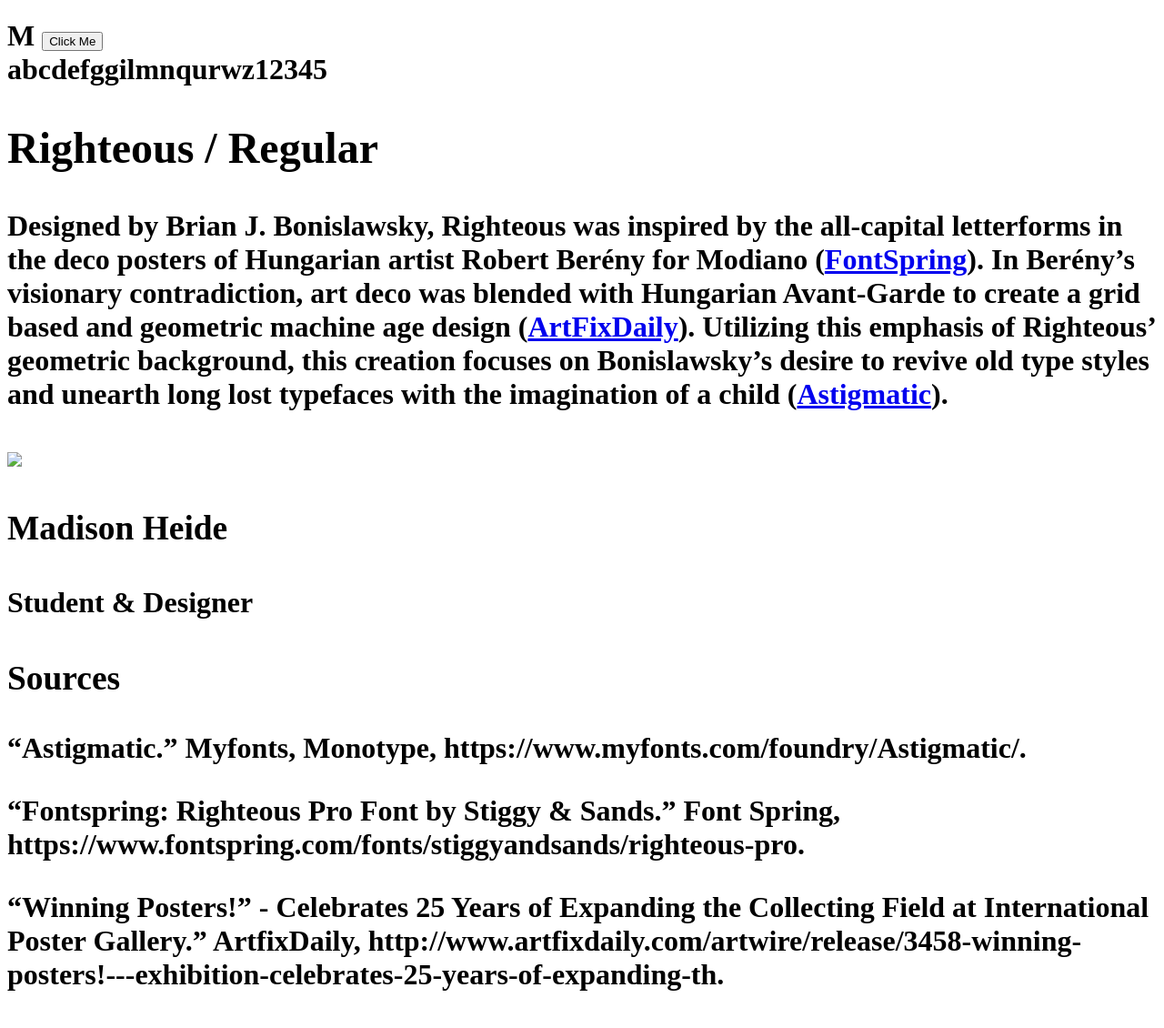
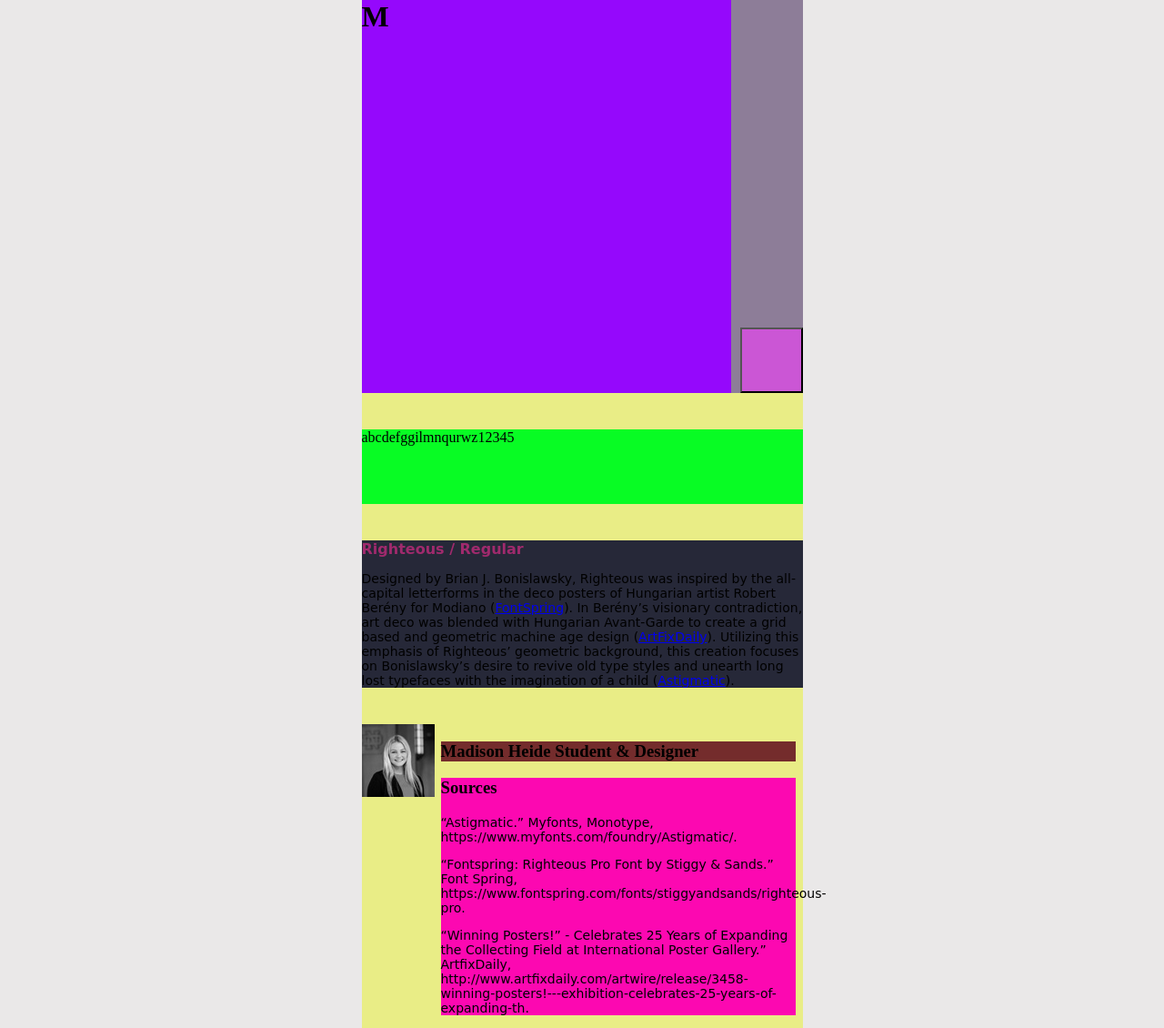
Before and after one commit to mheide7/mheide7.github.io, a plain HTML site: page project-one/wireframe.html in a window 1280 px wide. Shown: the whole page at 91% size. Drawn offline with Linux system fonts and the light colour scheme.

Commit message:
Added Project One

```diff
--- /dev/null
+++ b/project-one/assets/styles.css
@@ -0,0 +1,106 @@
+body {
+    padding: 0;
+    margin: 0;
+    background-color: #EAE8E8;
+    font-size: 16px;
+    font-family: 'Righteous', cursive;
+    color: #A02A6D;
+    line-height: 20px
+}
+
+.container {
+    width: 485px;
+    margin-left: auto;
+    margin-right: auto;
+
+}
+
+h2 {
+    font-size: 26px;
+    font-family: 'Righteous', cursive;
+    color: #5B706E;
+    display: flex;
+    justify-content: center;
+}
+
+.large-letter-group {
+    display: flex;
+    justify-content: center;
+    align-items: flex-end;
+    height: 432px;
+}
+
+.large-letter-group h1 {
+    height: 432px;
+    width:435px;
+    margin-bottom: 0;
+    font-size:200px;
+    font-family: 'Righteous', cursive;
+    text-shadow:
+		-6px -6px 0 #000,
+		6px -6px 0 #000,
+		-6px 6px 0 #000,
+		6px 6px 0 #000;
+}
+
+.large-letter-group button {
+    height: 72px;
+    width:72px;
+    margin-left: 10px;
+    border-radius: 50%;
+    background: #A02A6D;
+    border: 6px solid black;
+    cursor: pointer;
+}
+
+.letter-set {
+    height: 100px;
+    font-size:53px;
+    font-family: 'Righteous', cursive;
+    display: flex;
+    justify-content: center;
+    color: #5B706E;
+    overflow: scroll;
+    overflow-y: hidden;
+    white-space: nowrap;
+
+}
+
+.main-copy {
+    font-size: 16px;
+    font-family: 'Righteous', cursive;
+    color: #A02A6D;
+    line-height: 20px;
+
+}
+
+footer {
+    display: flex;
+
+}
+
+.letter-set,
+.main-copy,
+ footer{
+    margin-top:40px;
+}
+
+footer img {
+    height: 80px;
+    background-color: #557b49;
+    margin-right: 7px;
+
+}
+
+footer .author-heading {
+    height; 93px;
+    color:#5B706E;
+}
+
+footer .sources-section {
+    width: 390px;
+    font-size: 8px;
+    font-family: 'Righteous', cursive;
+    color: #5B706E;
+    line-height: 10px
+}
--- /dev/null
+++ b/project-one/assets/wireframe-styles.css
@@ -0,0 +1,87 @@
+body {
+    padding: 0;
+    margin: 0;
+    background-color: #EAE8E8;
+}
+
+body h2 {
+    font-size: 16px;
+    font-family: 'Righteous', cursive;
+    color: #A02A6D;
+    line-height: 20px;
+}
+
+
+p{
+    font-size: 14px;
+    font-family: 'Righteous', cursive;
+}
+
+.container {
+    width: 485px;
+    background-color: #E9ED86;
+    margin-left: auto;
+    margin-right: auto;
+
+}
+
+
+.large-letter-group {
+    display: flex;
+    justify-content: center;
+    align-items: flex-end;
+    background-color: #8D7D98;
+    height: 432px;
+}
+
+.large-letter-group h1 {
+    height: 432px;
+    width:435px;
+    background-color: #9508FC;
+    margin-bottom: 0;
+}
+
+.large-letter-group button {
+    height: 72px;
+    width:72px;
+    background-color: #CB56D5;
+    margin-left: 10px;
+}
+
+.letter-set {
+    background-color: #08FC24;
+    height: 82px;
+
+}
+
+.main-copy {
+    background-color: #262838;
+
+}
+footer {
+    display: flex;
+
+}
+
+.letter-set,
+.main-copy,
+footer{
+    margin-top:40px;
+}
+
+footer img {
+    height: 80px;
+    background-color: #557b49;
+    margin-right: 7px;
+
+}
+
+footer .author-heading {
+    height; 93px;
+    background-color: #742C2C
+}
+
+footer .sources-section {
+    width: 390px;
+    background-color: #fc08b1;
+}
--- /dev/null
+++ b/project-one/fonts.css
@@ -0,0 +1,14 @@
+h3 {
+    font-size: 18px;
+    font-family: 'Righteous', cursive;
+}
+
+p{
+    font-size: 14px;
+    font-family: 'Righteous', cursive;
+}
+
+h5 {
+    font-size: 12px;
+
+}
--- a/index2.html
+++ b/project-one/wireframe.html
@@ -1,29 +1,42 @@
 <!DOCTYPE html>
 <html lang="en">
+
 <head>
-	<title>My Favorite Letterform</title>
-    </head>
+	<title>Madison's Letterform</title>
+    <link rel="stylesheet" href="assets/wireframe-styles.css">
+</head>
+
 <body>
+    <div class="container">
+    <div class="large-letter-group">
+                <h1> M </h1>
+        <button id="button"></button>
+            </div>
+            <div class="letter-set">
+    <section class= "letter-set">abcdefggilmnqurwz12345</section>
+</div>
+<div class = "main-copy">
+<h2> Righteous / Regular </h2>
+<p> Designed by Brian J. Bonislawsky, Righteous was inspired by the all-capital letterforms in the deco posters of Hungarian artist Robert Berény for Modiano (<a href= "https://www.fontspring.com/fonts/stiggyandsands/righteous-pro">FontSpring</a>). In Berény’s visionary contradiction, art deco was blended with Hungarian Avant-Garde to create a grid based and geometric machine age design (<a href= "http://www.artfixdaily.com/artwire/release/3458-winning-posters!---exhibition-celebrates-25-years-of-expanding-th">ArtFixDaily</a>). Utilizing this emphasis of Righteous’ geometric background, this creation focuses on Bonislawsky’s desire to revive old type styles and unearth long lost typefaces with the imagination of a child (<a href= "https://www.myfonts.com/foundry/Astigmatic/">Astigmatic</a>). </p>
+</div>
 
-   <h1> M <h/h1>
+<footer>
+<img src="assets/mh_headshot.jpg">
+<div>
+    <h3 class = "author-heading">Madison Heide Student &amp; Designer</h3>
+<div class = "sources-section">
+<h3>Sources</h3>
+<p>“Astigmatic.” Myfonts, Monotype, https://www.myfonts.com/foundry/Astigmatic/.</p>
+
+<p>“Fontspring: Righteous Pro Font by Stiggy &amp; Sands.” Font Spring, https://www.fontspring.com/fonts/stiggyandsands/righteous-pro.</p>
+
+<p>“Winning Posters!” - Celebrates 25 Years of Expanding the Collecting Field at International Poster Gallery.” ArtfixDaily, http://www.artfixdaily.com/artwire/release/3458-winning-posters!---exhibition-celebrates-25-years-of-expanding-th.</p>
+</div>
+</div>
+</footer>
+</div>
+
+</body>
 
 
-   <button>Click Me</button>
-
-   <section>abcdefggilmnqurwz12345</section>
-
-<h2> Righteous / Regular </h2>
-<p> Designed by Brian J. Bonislawsky, Righteous was inspired by the all-capital letterforms in the deco posters of Hungarian artist Robert Berény for Modiano (<a href= "https://www.fontspring.com/fonts/stiggyandsands/righteous-pro">FontSpring</a>). In Berény’s visionary contradiction, art deco was blended with Hungarian Avant-Garde to create a grid based and geometric machine age design (<a href= "http://www.artfixdaily.com/artwire/release/3458-winning-posters!---exhibition-celebrates-25-years-of-expanding-th">ArtFixDaily</a>). Utilizing this emphasis of Righteous’ geometric background, this creation focuses on Bonislawsky’s desire to revive old type styles and unearth long lost typefaces with the imagination of a child (<a href= "https://www.myfonts.com/foundry/Astigmatic/">Astigmatic</a>). </p>
-
-
-<img src="assets.html/mh_headshot.jpg">
-<h3>Madison Heide</h3>
-<h4>Student &amp; Designer</h4>
-
-<h3>Sources</h3>
-<p>“Astigmatic.” Myfonts, Monotype, https://www.myfonts.com/foundry/Astigmatic/.</p>
-<p>“Fontspring: Righteous Pro Font by Stiggy &amp; Sands.” Font Spring, https://www.fontspring.com/fonts/stiggyandsands/righteous-pro.</p>
-<p>“Winning Posters!” - Celebrates 25 Years of Expanding the Collecting Field at International Poster Gallery.” ArtfixDaily, http://www.artfixdaily.com/artwire/release/3458-winning-posters!---exhibition-celebrates-25-years-of-expanding-th.</p>
-
-</body>
 </html>
```
Also changed, not shown: index.html (+16 -25 lines), project-one/index.html (added, +42 -0 lines), project-one/plainhtml.html (added, +33 -0 lines), project-one/assets/mh_headshot.jpg (added), 3 other files.
